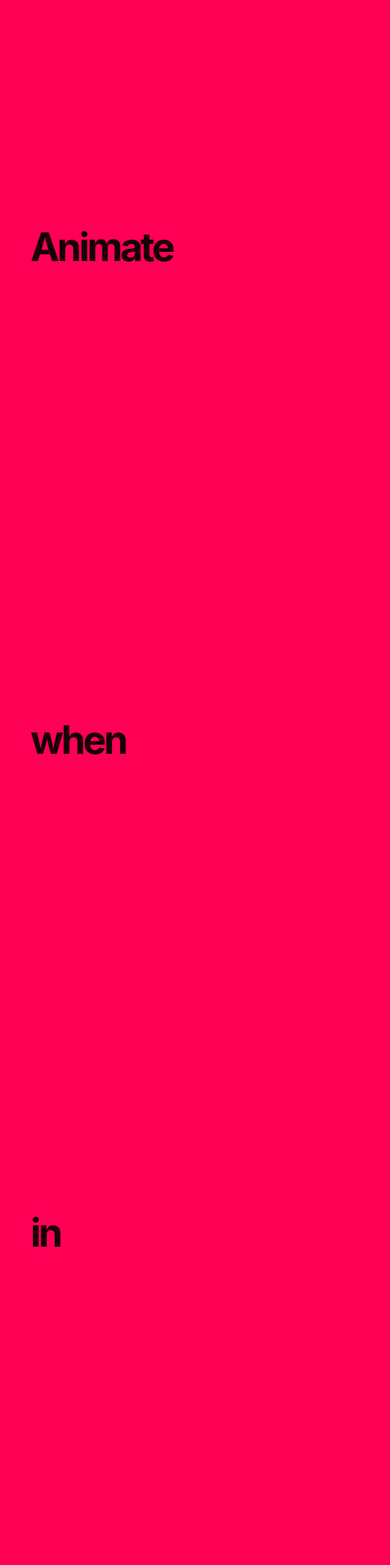
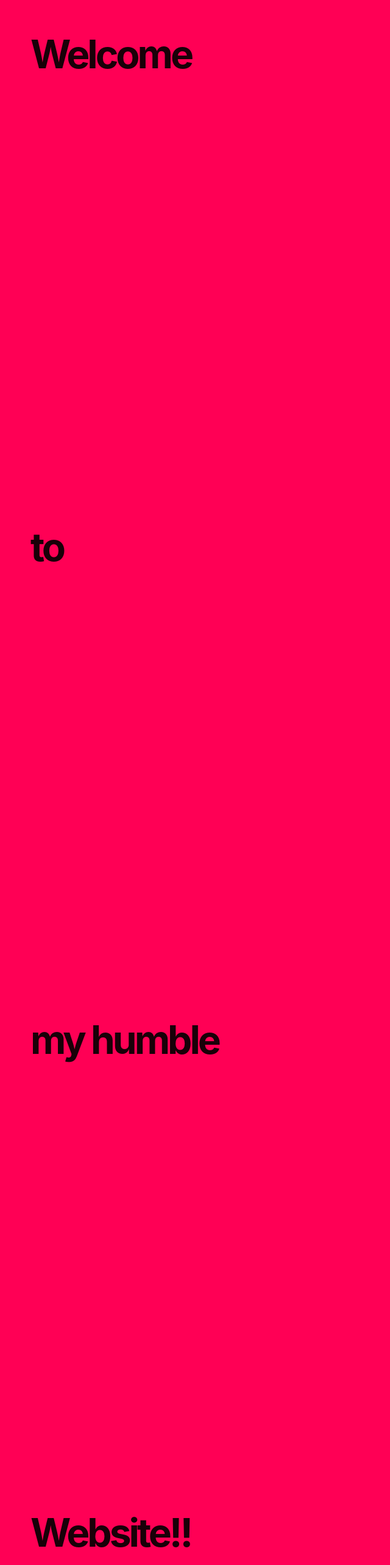
Before and after one commit to h-aburesha/my-next-website, a Next.js app: page /animate in a window 1280 px wide. Shown: the top 2566 px of the page at 61% size, without its empty margins (0-640 px from the left). Built offline with nearby package versions, Linux system fonts and the light colour scheme.

Commit message:
animate inView

```diff
--- a/pages/animate.module.css
+++ b/pages/animate.module.css
@@ -4,6 +4,8 @@
     height: 101vh;
     display: flex;
     justify-content: flex-start;
+    flex-direction: column;
+    align-items: flex-start;
     overflow: hidden;
     padding: 50px;
     background: #ff0055;
@@ -34,3 +36,10 @@
     font-size: 64px;
     letter-spacing: -4px;
 }
+
+.section-container img {
+    width: 150px;
+    height: 150px;
+    object-fit: cover;
+    object-position: center;
+}
--- a/pages/animate.tsx
+++ b/pages/animate.tsx
@@ -28,10 +28,10 @@ function Section({ children }: { children: ReactNode }) {
 export default function Animate() {
     return (
         <>
-            <Section>Animate</Section>
-            <Section>when</Section>
-            <Section>in</Section>
-            <Section>view!</Section>
+            <Section>Welcome</Section>
+            <Section>to</Section>
+            <Section>my humble</Section>
+            <Section>Website!!</Section>
         </>
     );
 }
```
Also changed, not shown: styles/globals.css (+0 -10 lines).
